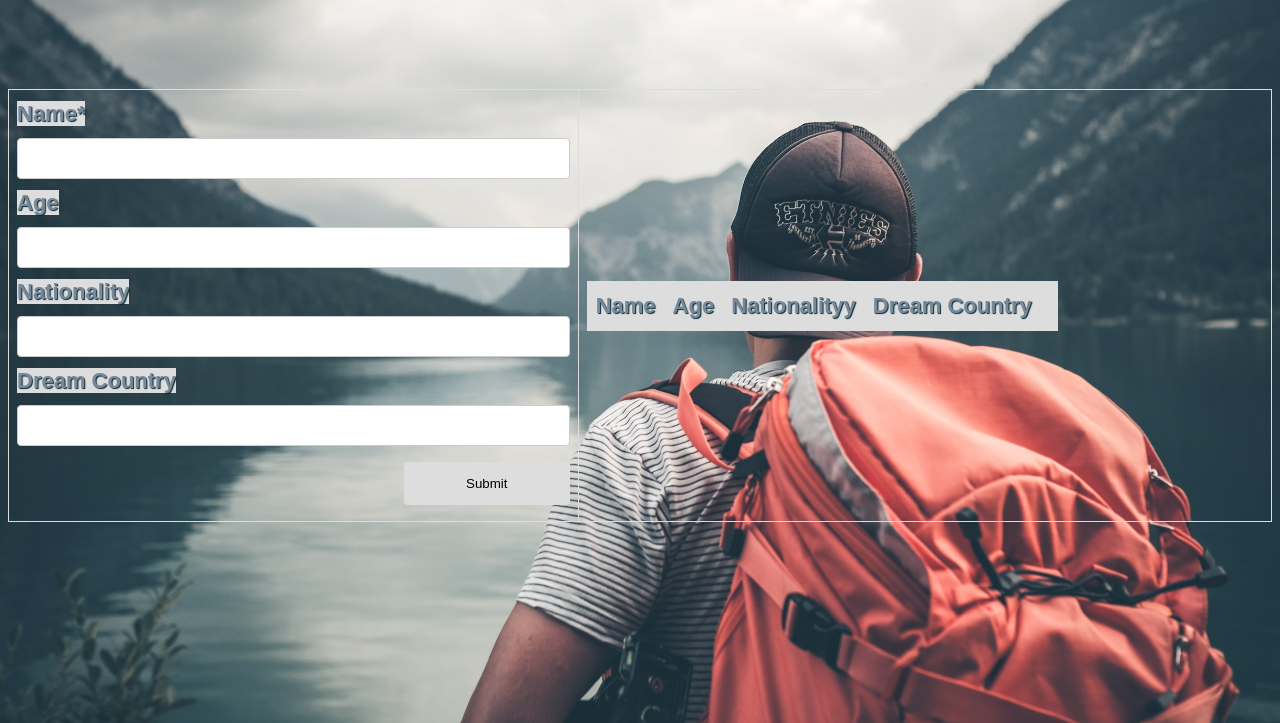
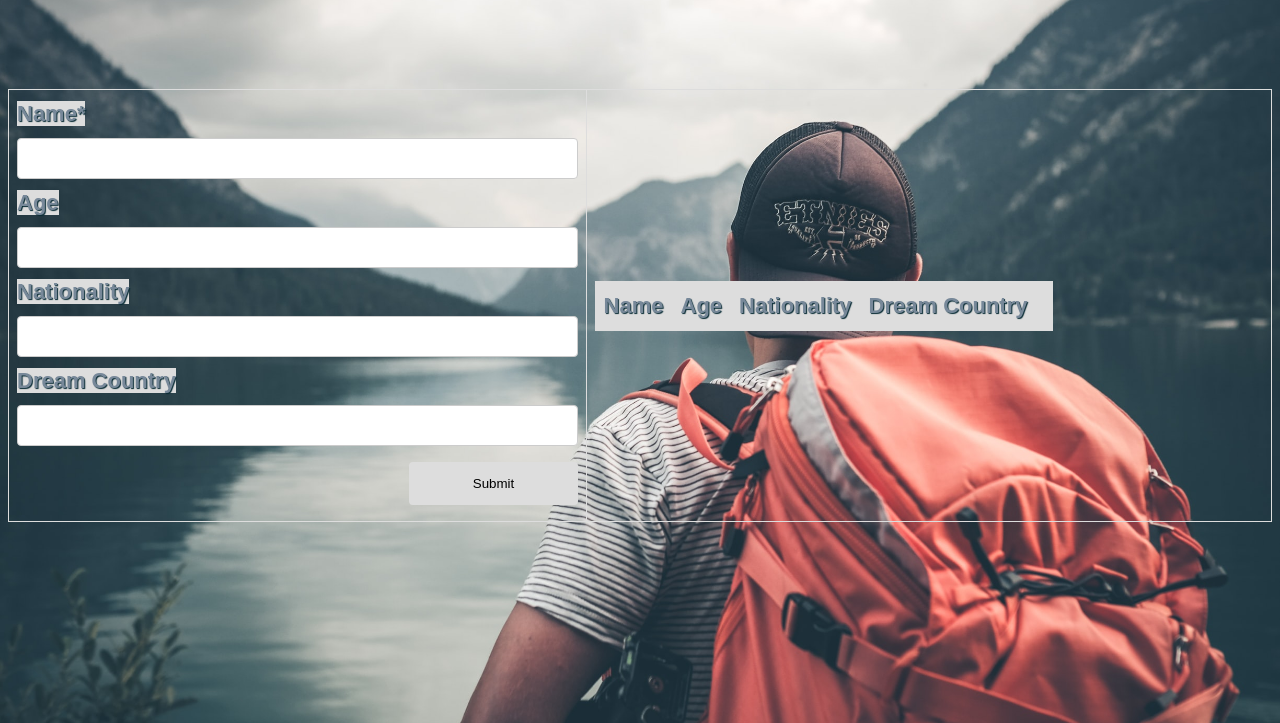
Before and after one commit to MaiconMartinsSilva-2019219/iwa-ca1, a plain HTML site: page index.html in a window 1280 px wide. Shown: the part 77-800 px from the top of the page. Drawn offline with Linux system fonts and the light colour scheme.

Commit message:
index.html final adjusts

```diff
--- a/index.html
+++ b/index.html
@@ -52,7 +52,7 @@
                         <tr>
                             <th>Name</th>
                             <th>Age</th>
-                            <th>Nationalityy</th>
+                            <th>Nationality</th>
                             <th>Dream Country</th>
                             <th></th>
                         </tr>
```
